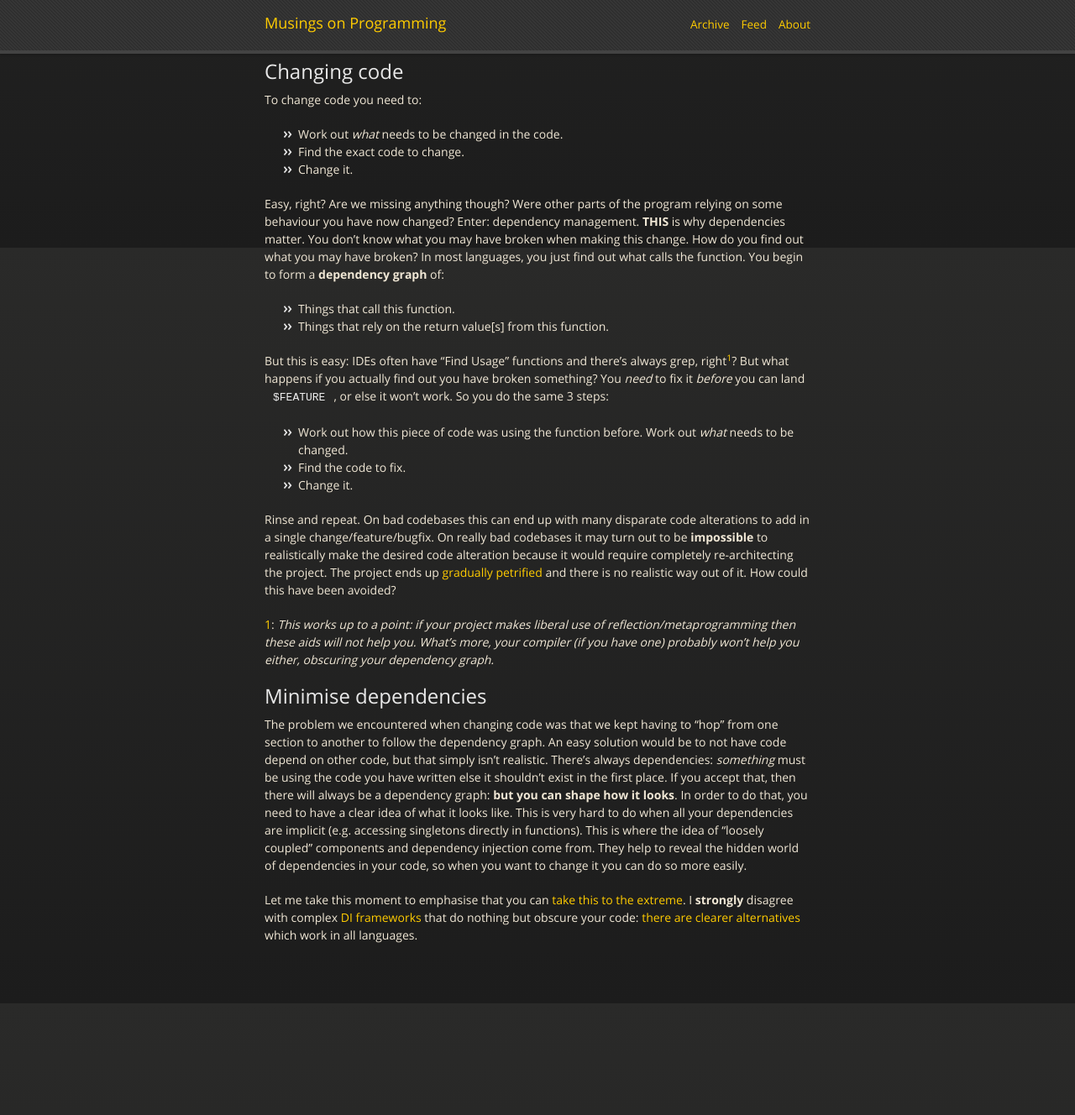
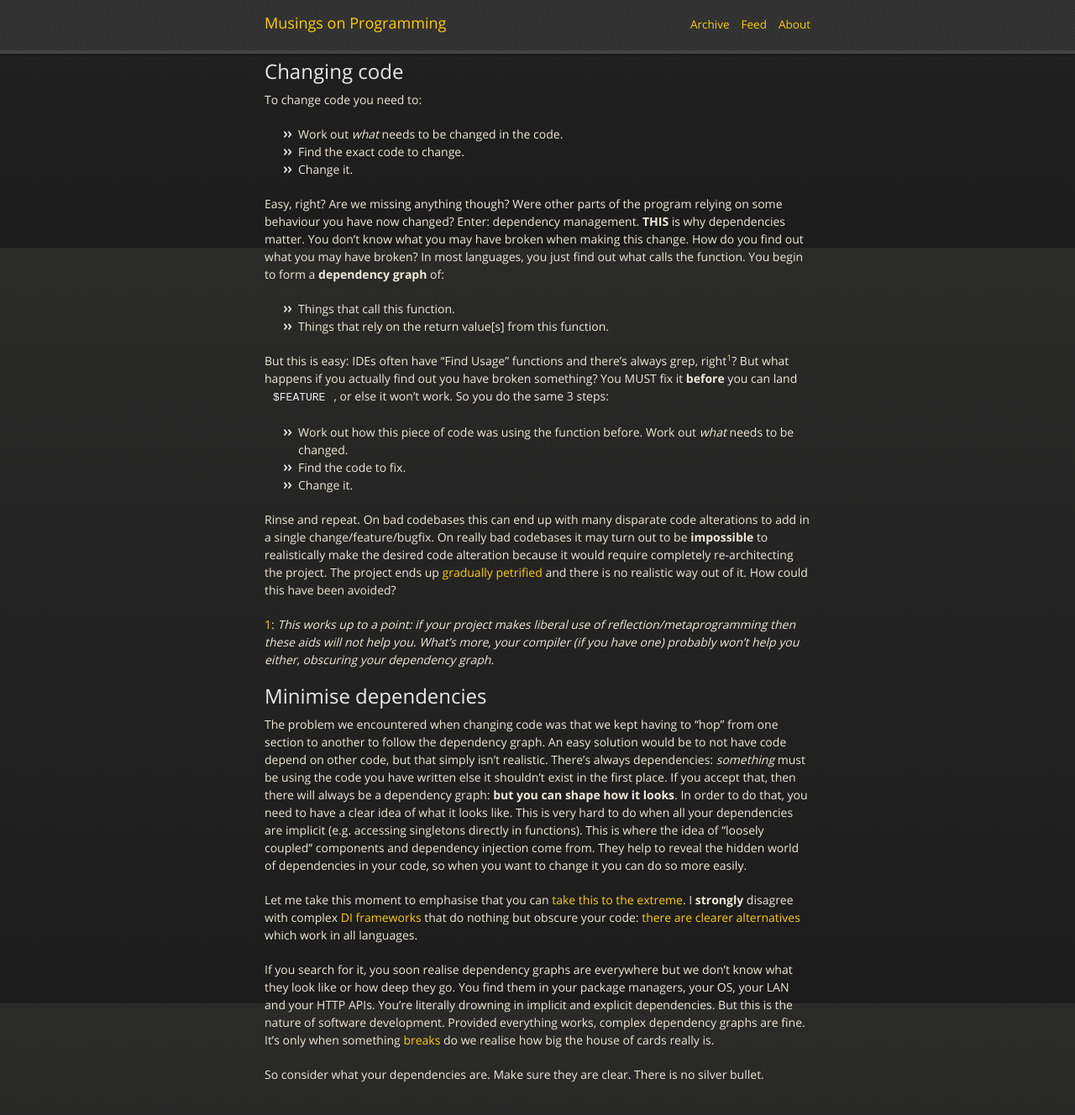
Before and after one commit to kegsay/blog, a Jekyll site: the page built from _posts/2016-11-09-Why-manage-dependencies.md, in a window 1280 px wide and 1400 px high, scrolled down 605 px. Shown: the top 1328 px of the window at 84% size. Built offline with Jekyll 4.4.1, drawn with Linux system fonts in a browser that asks for light colours; nearby versions of some CDN libraries; before the commit the page ends 1839 px from its top, so only the background shows below that.

Commit message:
Update 2016-11-09-Why-manage-dependencies.md

```diff
--- a/_posts/2016-11-09-Why-manage-dependencies.md
+++ b/_posts/2016-11-09-Why-manage-dependencies.md
@@ -33,7 +33,7 @@ Easy, right? Are we missing anything though? Were other parts of the program rel
  - Things that call this function.
  - Things that rely on the return value[s] from this function.
 
-But this is easy: IDEs often have "Find Usage" functions and there's always grep, right<sup>[1](#reflection)</sup>? But what happens if you actually find out you have broken something? You *need* to fix it *before* you can land `$FEATURE`, or else it won't work. So you do the same 3 steps:
+But this is easy: IDEs often have "Find Usage" functions and there's always grep, right<sup>[1](#reflection)</sup>? But what happens if you actually find out you have broken something? You MUST fix it **before** you can land `$FEATURE`, or else it won't work. So you do the same 3 steps:
  - Work out how this piece of code was using the function before. Work out *what* needs to be changed.
  - Find the code to fix.
  - Change it.
@@ -48,3 +48,7 @@ Rinse and repeat. On bad codebases this can end up with many disparate code alte
 The problem we encountered when changing code was that we kept having to "hop" from one section to another to follow the dependency graph. An easy solution would be to not have code depend on other code, but that simply isn't realistic. There's always dependencies: *something* must be using the code you have written else it shouldn't exist in the first place. If you accept that, then there will always be a dependency graph: **but you can shape how it looks**. In order to do that, you need to have a clear idea of what it looks like. This is very hard to do when all your dependencies are implicit (e.g. accessing singletons directly in functions). This is where the idea of "loosely coupled" components and dependency injection come from. They help to reveal the hidden world of dependencies in your code, so when you want to change it you can do so more easily.
 
 Let me take this moment to emphasise that you can [take this to the extreme](https://github.com/EnterpriseQualityCoding/FizzBuzzEnterpriseEdition). I **strongly** disagree with complex [DI frameworks](https://projects.spring.io/spring-framework/) that do nothing but obscure your code: [there are clearer alternatives](https://en.wikipedia.org/wiki/Dependency_injection#Constructor_injection) which work in all languages.
+
+If you search for it, you soon realise dependency graphs are everywhere but we don't know what they look like or how deep they go. You find them in your package managers, your OS, your LAN and your HTTP APIs. You're literally drowning in implicit and explicit dependencies. But this is the nature of software development. Provided everything works, complex dependency graphs are fine. It's only when something [breaks](http://www.theregister.co.uk/2016/03/23/npm_left_pad_chaos/) do we realise how big the house of cards really is.
+
+So consider what your dependencies are. Make sure they are clear. There is no silver bullet.
```
